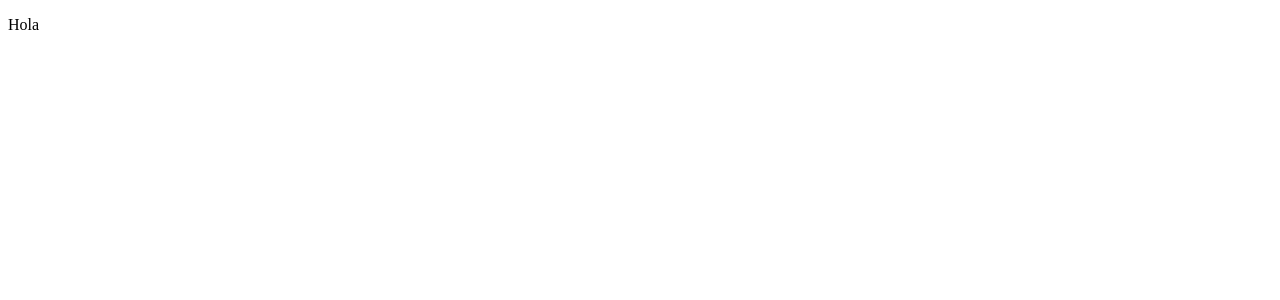
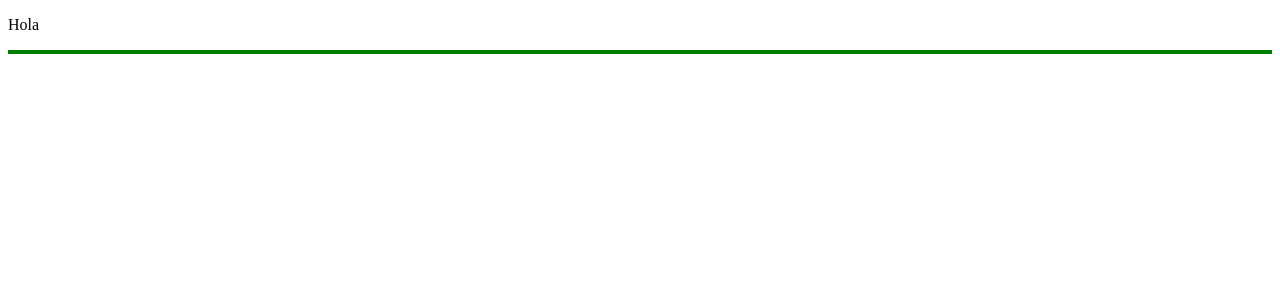
Before and after one commit to tamikaivi/-course-angular-upb, an Angular app: page / in a window 1280 px wide. Shown: the top 300 px of the page. Built offline with nearby package versions, Linux system fonts and the light colour scheme.

Commit message:
routing2

```diff
--- a/src/app/app.component.html
+++ b/src/app/app.component.html
@@ -1,2 +1,4 @@
 <p>Hola</p>
-<router-outlet></router-outlet>
+<div style="border: 2px solid green;">
+  <router-outlet></router-outlet>
+</div>
```
